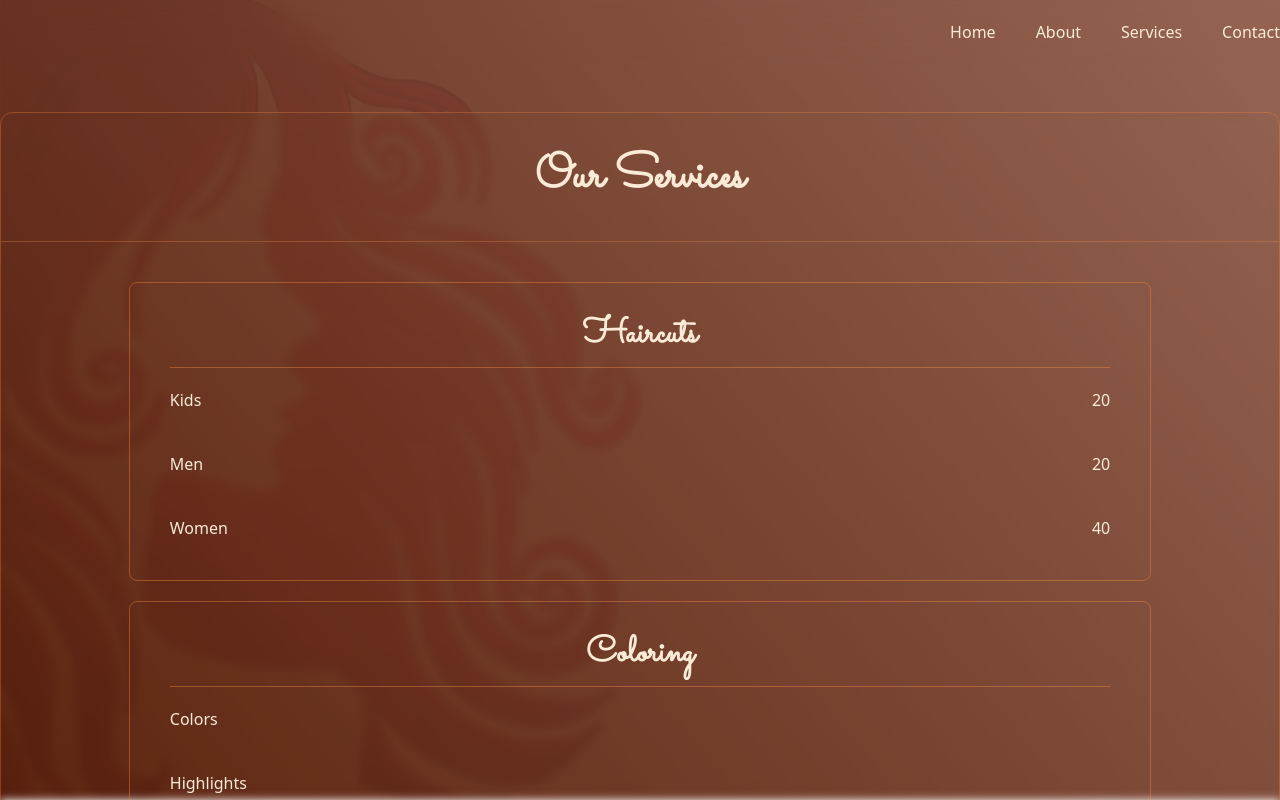
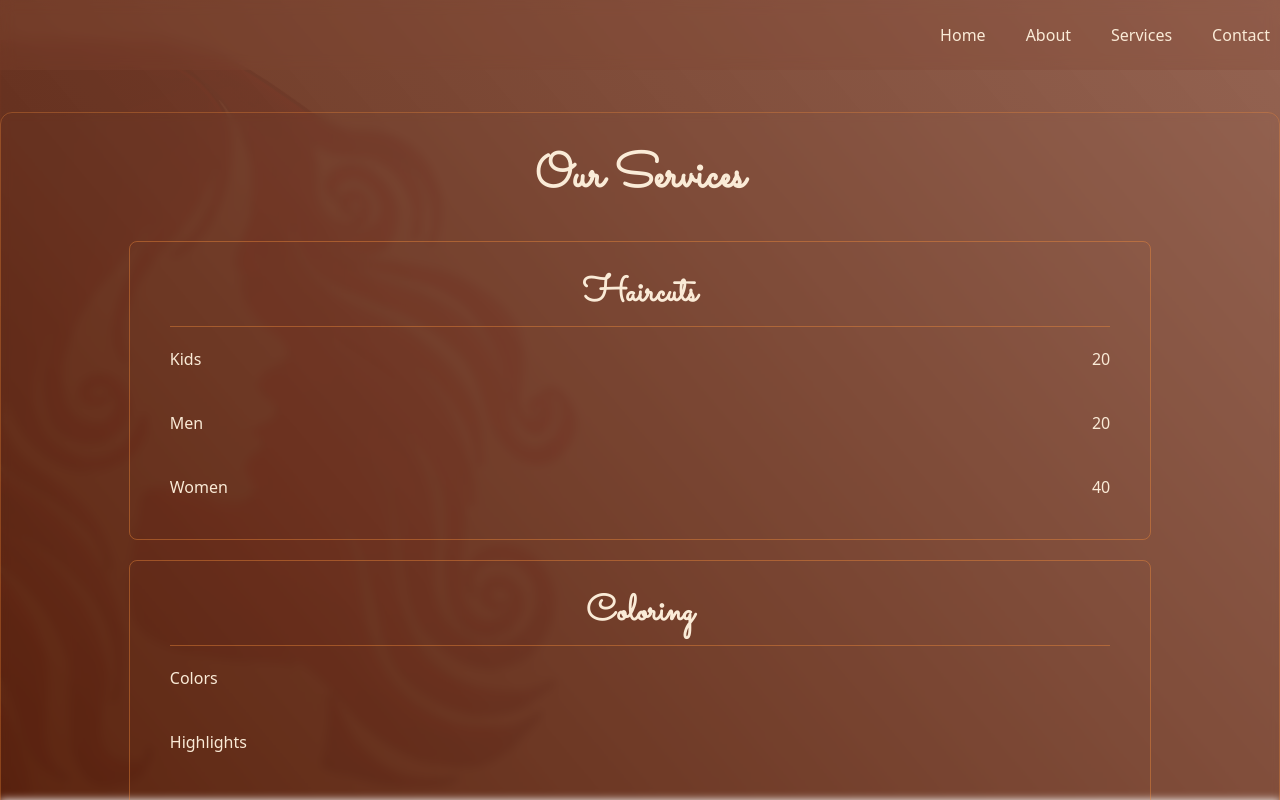
Before and after one commit to SpiralSrc/rusticroots, a Next.js app: page /our-services in a window 1280 px wide. Shown: the top 800 px of the page. Built offline with nearby package versions, Linux system fonts and the light colour scheme.

Commit message:
nav logo reveal onscroll

```diff
--- a/src/app/globals.css
+++ b/src/app/globals.css
@@ -27,5 +27,21 @@ body {
 }
 
 @layer components {
+  .nav {
+    position: fixed;
+    top: 0;
+    left: 0;
+    width: 100%;
+    height: 70px;
+    backdrop-filter: blur(0.4rem);
+    background-color: #8147323f;
+    box-shadow: none;
+    padding: 10px 10px
+  }
 
+  .nav.scrolled {
+    backdrop-filter: blur(1rem);
+    background-color: linear-gradient(-130deg, #814732f0, #5c2510);
+    box-shadow: 0 0 5px 5px rgba(2, 2, 2, 0.212);
+  }
 }
--- a/src/app/our-services/layout.tsx
+++ b/src/app/our-services/layout.tsx
@@ -15,9 +15,11 @@ export default function aboutLayout({
   return (
     <section className="w-screen h-screen">
       <div className="fixed top-0 left-0 w-full h-full bg-gradient-theme -z-50">
-        <div className="fixed  top-0 left-0 -z-10 w-[50%] overflow-visible h-full opacity-15">
-          <Image src={imgPng} alt="image" fill className="object-cover" />
-        </div>
+        <Image
+          src={imgPng}
+          alt="image"
+          className="object-fill fixed bottom-0 left-0 w-[45%] h-[95%] opacity-10"
+        />
       </div>
 
       <div className="max-w-7xl h-screen m-auto ">{children}</div>
--- a/src/app/our-services/page.tsx
+++ b/src/app/our-services/page.tsx
@@ -1,18 +1,16 @@
 import ServicesList from "@/components/services-page/ServicesList";
-import { servicesData } from "@/lib/data";
+
 
 export default function page() {
   return (
     <div className="w-full flex flex-col justify-center my-28 pb-20 backdrop-blur-sm rounded-xl border border-orange-400/30 ">
-      <header className="w-full flex justify-center items-center border-b border-orange-400/30">
+      <header className="w-full flex justify-center items-center">
         <h1 className="text-center text-5xl font-extrabold font-sacramento py-10">
           Our Services
         </h1>
       </header>
 
-      <div className="w-full flex flex-col justify-start pt-10">
-        <ServicesList />
-      </div>
+      <ServicesList />
     </div>
   );
 }
--- a/src/components/Hero.tsx
+++ b/src/components/Hero.tsx
@@ -5,9 +5,11 @@ export default function Hero() {
   return (
     <section className="w-screen h-[90vh] bg-[url('/assets/salon5.jpg')] bg-no-repeat bg-cover bg-center">
       <div className=" max-w-7xl h-full flex justify-center items-center m-auto">
-        <div className="w-4/5 h-3/4 m-auto relative backdrop-blur-sm bg-orange-950/20 rounded-xl shadow-lg">
-          <Image src={heroImage} fill alt="Logo image" />
-        </div>
+        <Image
+          src={heroImage}
+          alt="Logo image"
+          className="w-4/5 h-3/4 backdrop-blur-sm bg-orange-950/20 rounded-xl shadow-lg"
+        />
       </div>
     </section>
   );
--- a/src/components/NavBar.tsx
+++ b/src/components/NavBar.tsx
@@ -1,18 +1,51 @@
 "use client";
-
 import Image from "next/image";
 import logo from "../../public/assets/icon.png";
 import { navData } from "@/lib/data";
 import Link from "next/link";
+import { useRef, useEffect, useState } from "react";
 
 export default function NavBar() {
+  const navRef = useRef<HTMLDivElement>(null);
+  const logoRef = useRef<HTMLDivElement>(null);
+  const [isScrolled, setIsScrolled] = useState(false);
+
+  const handleScroll = (): void => {
+    if (navRef.current) {
+      window.scrollY > 0 ? setIsScrolled(true) : setIsScrolled(false);
+    }
+    if (logoRef.current) {
+      window.scrollY > 40 * 16
+        ? (logoRef.current.style.opacity = "1")
+        : (logoRef.current.style.opacity = "0");
+    }
+  };
+
+  useEffect(() => {
+    window.addEventListener("scroll", handleScroll);
+    return () => {
+      window.removeEventListener("scroll", handleScroll);
+    };
+  }, []);
+
   return (
-    <nav className="w-screen h-16 fixed top-0 left-0 z-50 backdrop-blur-lg bg-none">
+    <nav ref={navRef} className={`nav ${isScrolled ? "scrolled z-50" : ""}`}>
       <div className="max-w-7xl h-full flex justify-between m-auto items-center">
-        <div className="w-10 h-9 relative opacity-0">
-          <Image src={logo} fill alt="logo" />
+        <div
+          ref={logoRef}
+          style={{
+            opacity: 0,
+            transition: "opacity 0.3s",
+            display: "flex",
+            flexDirection: "row",
+            placeItems: "center",
+          }}
+        >
+          <Image src={logo} alt="logo" className="w-10 h-9" />
+          <span className="font-sacramento font-bold text-2xl ml-2">
+            Rustic Roots Salon
+          </span>
         </div>
-
         <ul className="flex flex-row gap-10 items-center">
           {navData.map((nav) => (
             <Link key={nav.name} href={nav.link}>
```
